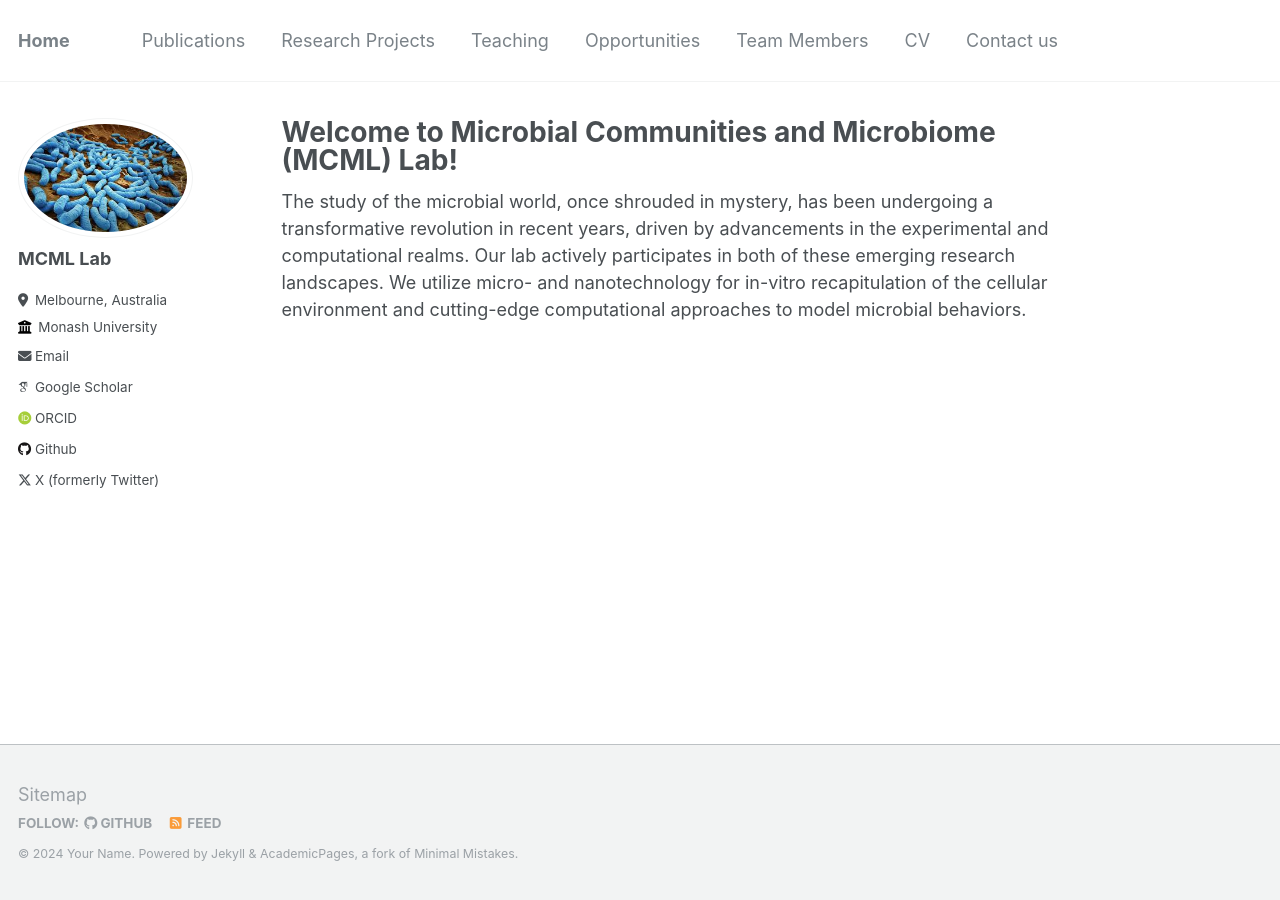
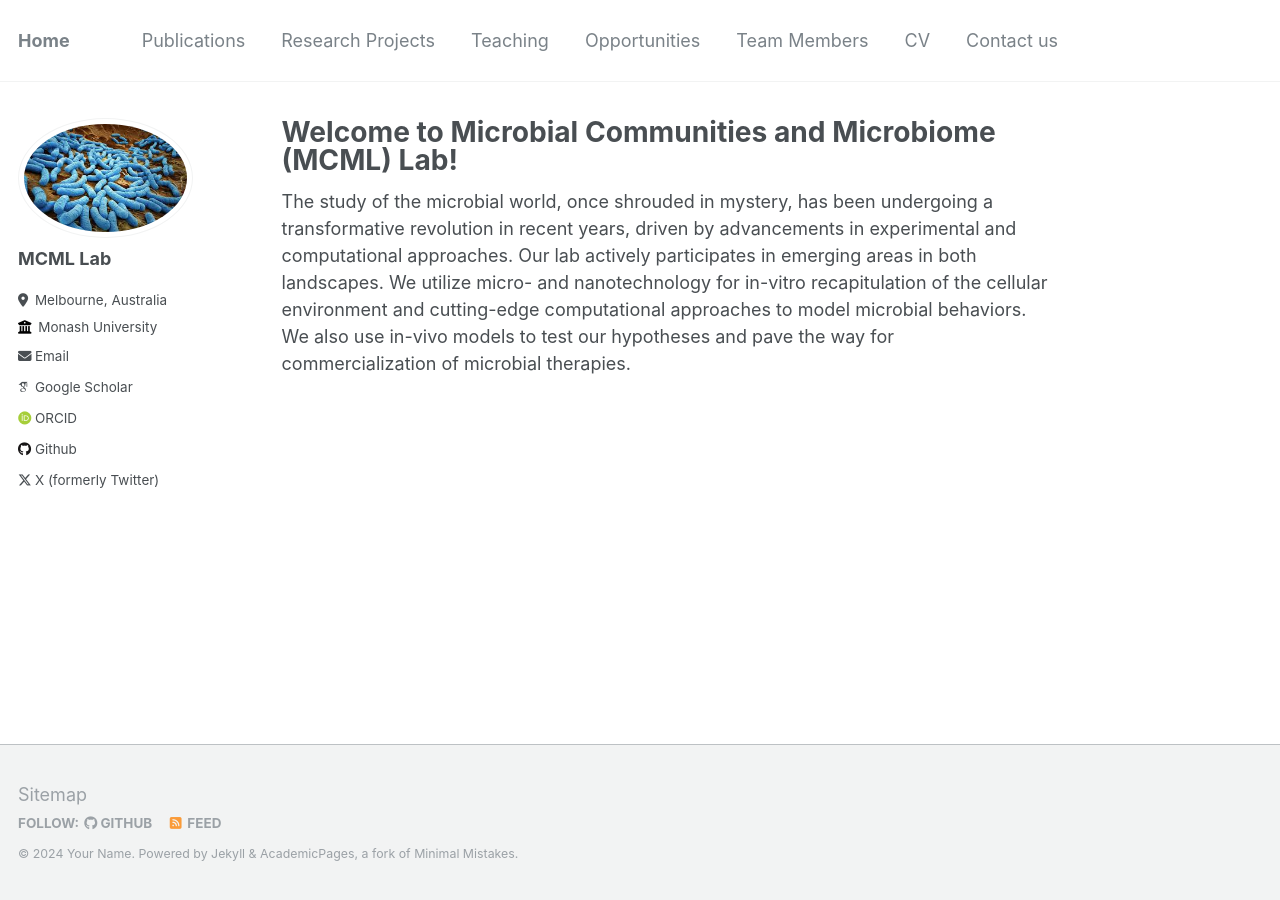
Before and after one commit to AminValiei/valieilab, a Jekyll site: the page built from _pages/about.md, in a window 1280 px wide. Built offline with Jekyll 4.4.1, drawn with Linux system fonts in a browser that asks for light colours; some web fonts are replaced.

Commit message:
Update about.md

```diff
--- a/_pages/about.md
+++ b/_pages/about.md
@@ -7,7 +7,12 @@ redirect_from:
   - /about.html
 ---
 
-The study of the microbial world, once shrouded in mystery, has been undergoing a transformative revolution in recent years, driven by advancements in the experimental and computational realms. Our lab actively participates in both of these emerging research landscapes. We utilize micro- and nanotechnology for in-vitro recapitulation of the cellular environment and cutting-edge computational approaches to model microbial behaviors.
+The study of the microbial world, once shrouded in mystery, has been undergoing a transformative revolution in recent years, driven by advancements in experimental and computational approaches. Our lab actively participates in emerging areas in both landscapes. We utilize micro- and nanotechnology for in-vitro recapitulation of the cellular environment and cutting-edge computational approaches to model microbial behaviors. We also use in-vivo models to test our hypotheses and pave the way for commercialization of microbial therapies.
+
+
+
+
+
 
 
 <!-- A data-driven personal website
```
